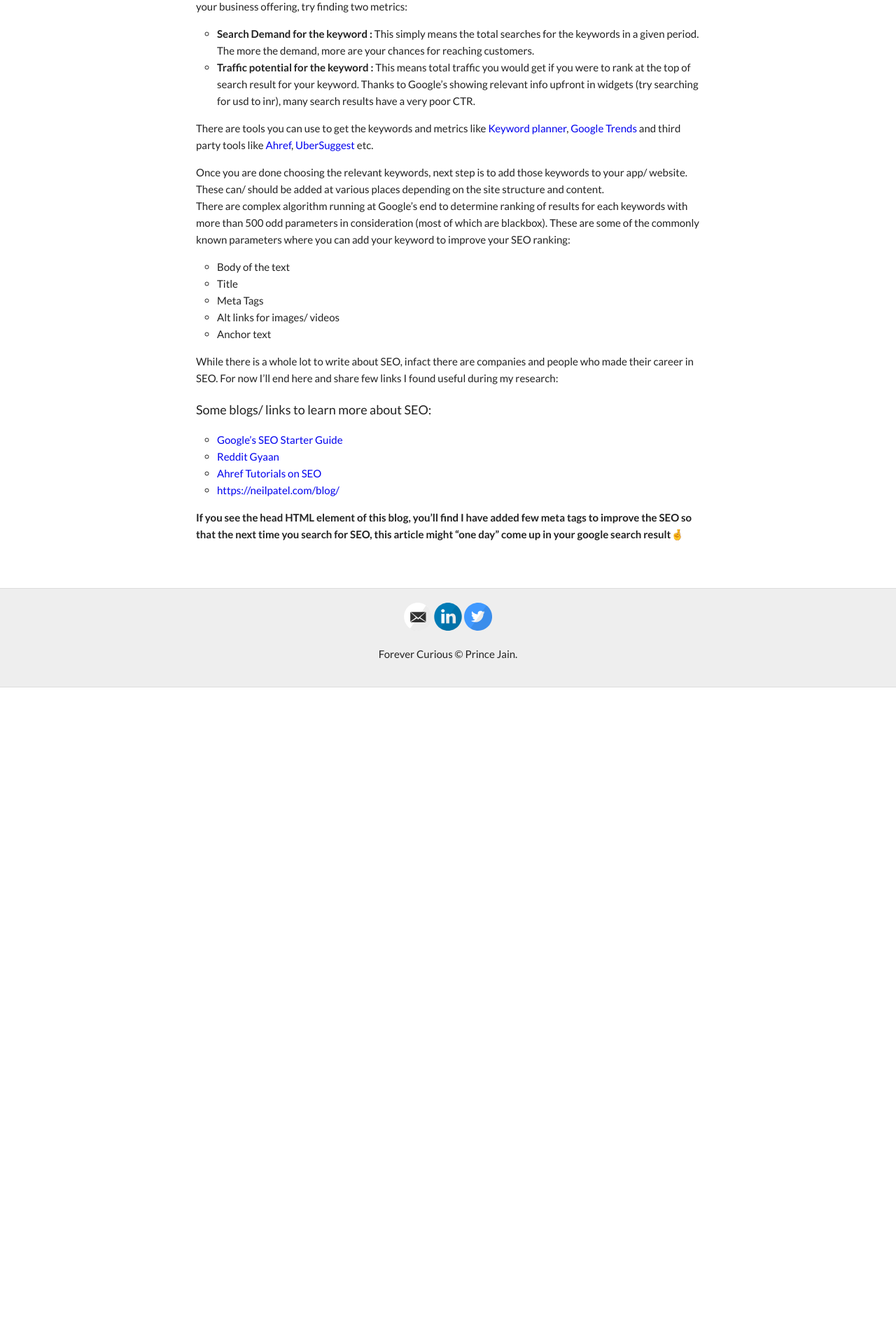
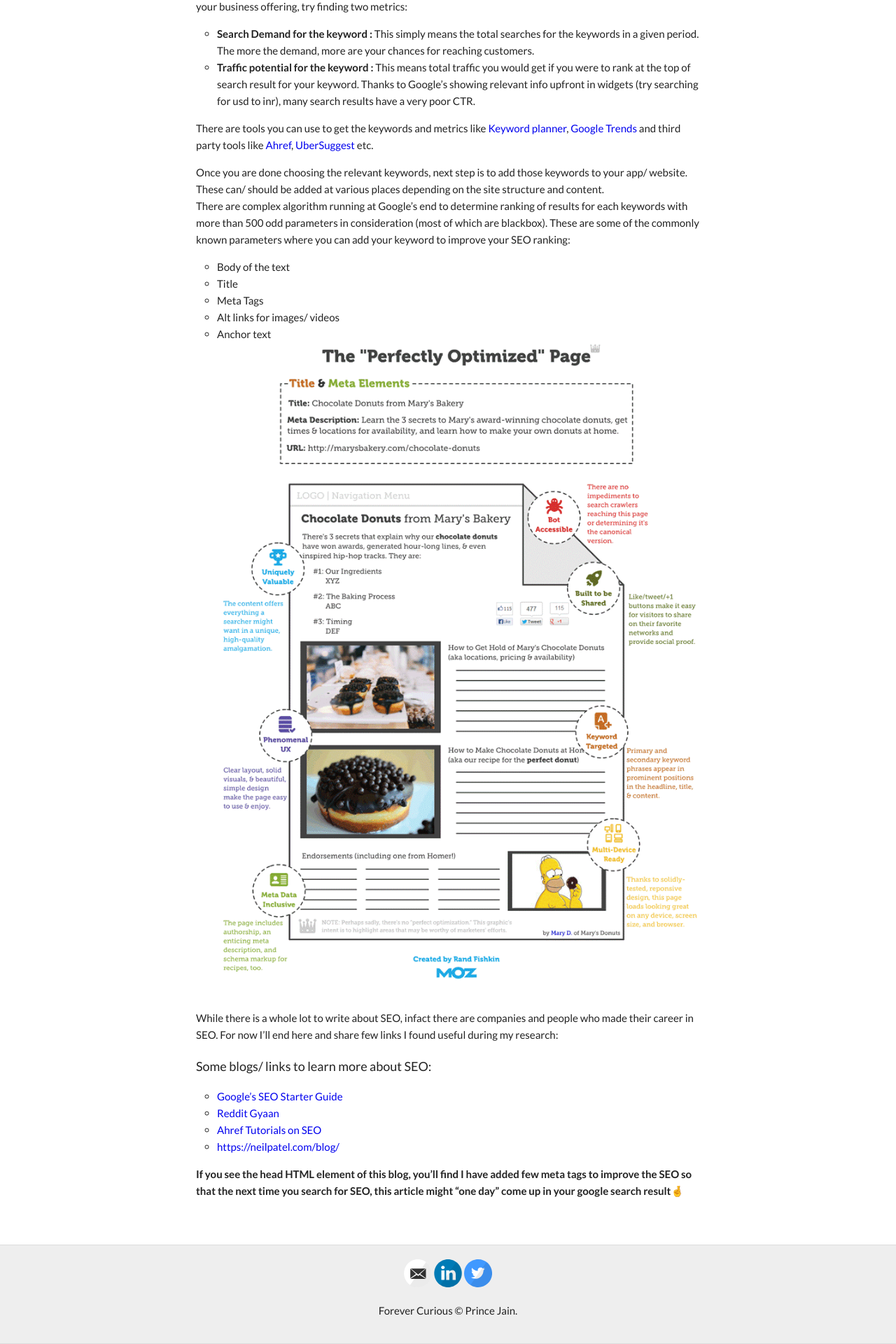
Before and after one commit to product-noob/product-noob.github.io, a Jekyll site: the page built from _posts/2021-08-15-Demystifying : SEO.md, in a window 1280 px wide. Shown: the part 2638-4558 px from the top of the page at 70% size. Built offline with Jekyll 4.4.1, drawn with Linux system fonts in a browser that asks for light colours; before the commit the page ends 3620 px from its top, so only the background shows below that.

Commit message:
Update 2021-08-15-Demystifying : SEO.md

```diff
--- a/_posts/2021-08-15-Demystifying : SEO.md
+++ b/_posts/2021-08-15-Demystifying : SEO.md
@@ -61,6 +61,7 @@ These are some of the commonly known parameters where you can add your keyword t
 * Meta Tags
 * Alt links for images/ videos
 * Anchor text
+![SEO_Moz Sample Page](/images/SEO_Moz.gif)
 
 While there is a whole lot to write about SEO, infact there are companies and people who made their career in SEO. For now I'll end here and share few links I found useful during my research:
 
```
